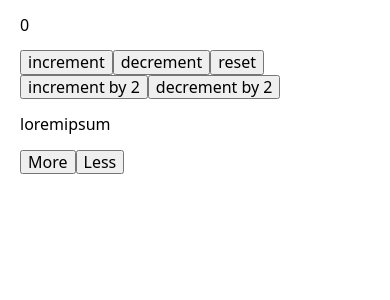
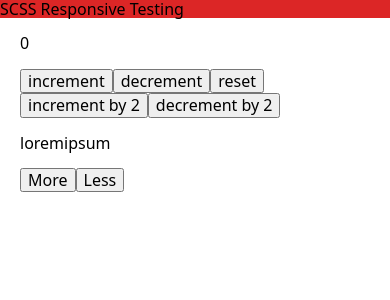
Before and after one commit to levietanh0001/nhatot-clone, a React (Create React App) app: page / in a window 390 px wide. Shown: the top 300 px of the page. Built offline with nearby package versions, Linux system fonts and the light colour scheme.

Commit message:
add responsive testing to check scss

```diff
--- a/src/App.tsx
+++ b/src/App.tsx
@@ -1,9 +1,12 @@
 import "./App.scss";
 import Counter from "./components/counter/Counter";
 import Lorem from "./components/lorem/Lorem";
+import ResponsiveTesting from "./components/testing/ResponsiveTesting";
+
 
 function App() {
   return <div className="App">
+    <ResponsiveTesting />
     <div className="container">
       <Counter />
       <Lorem />
--- /dev/null
+++ b/src/components/testing/ResponsiveTesting.tsx
@@ -0,0 +1,12 @@
+
+
+
+const ResponsiveTesting = () => {
+  return (
+    <div className="responsive-test">
+      SCSS Responsive Testing
+    </div>
+  )
+}
+
+export default ResponsiveTesting
```
